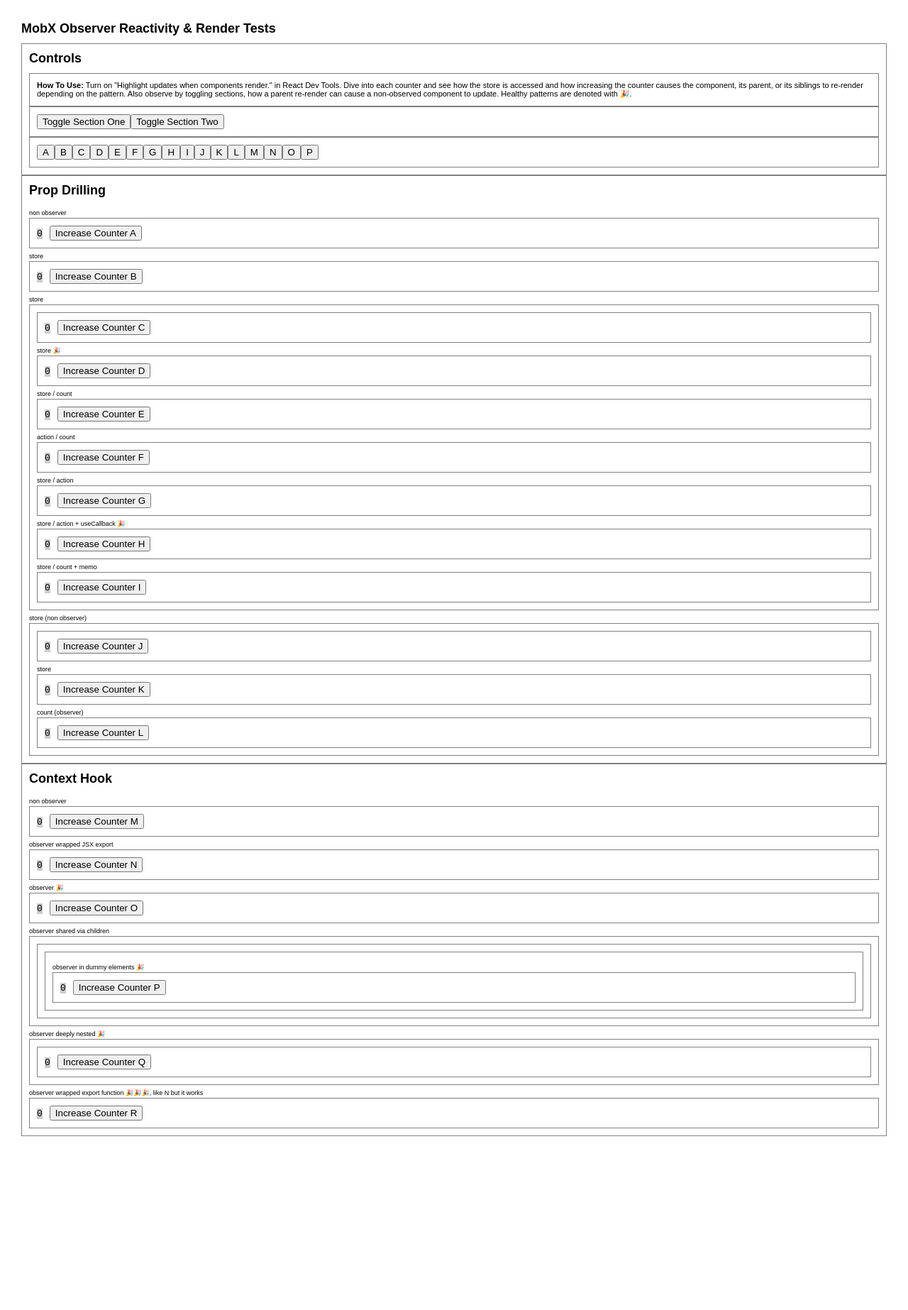
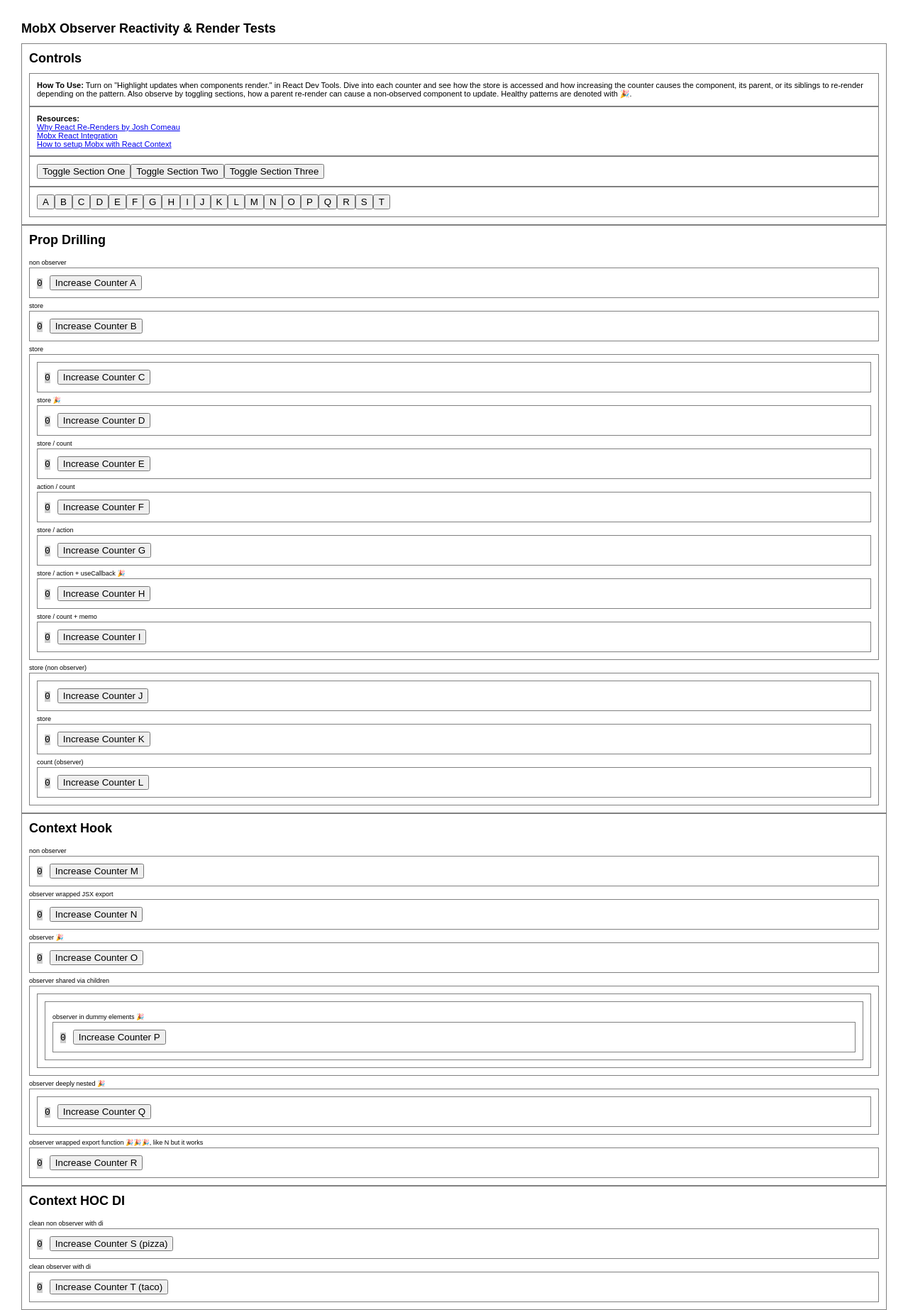
Before and after one commit to daltonrowe/mobx-tests, a React (Vite) app: page / in a window 1280 px wide. Shown: the whole page at 71% size. Before the commit the page ends 1601 px from the top, so only its background shows below. Built offline with nearby package versions, Linux system fonts and the light colour scheme.

Commit message:
start context HOC DI

```diff
--- a/src/components/App.css
+++ b/src/components/App.css
@@ -12,6 +12,10 @@
   width: 100vw;
   height: 100vh;
   padding: 30px;
+}
+
+.App a {
+  display: block;
 }
 
 h1,h2 {
--- a/src/components/App.tsx
+++ b/src/components/App.tsx
@@ -10,6 +10,8 @@
 import ComponentO from './ComponentO';
 import ComponentP from './ComponentP';
 import ComponentR from './ComponentR';
+import ComponentS from './ComponentS';
+import ComponentT from './ComponentT';
 import DummyComponent from './DummyComponent';
 import DummyNested from './DummyNested';
 
@@ -22,6 +24,8 @@
 
   const [collapseOne, setCollapseOne] = useState<boolean>(false);
   const [collapseTwo, setCollapseTwo] = useState<boolean>(false);
+  const [collapseThree, setCollapseThree] = useState<boolean>(false);
+
 
   return (
     <div className="App">
@@ -36,9 +40,16 @@
           Also observe by toggling sections, how a parent re-render can cause a non-observed component to update.
           Healthy patterns are denoted with 🎉.
         </div>
+        <div style={{ fontSize: '11px' }}>
+          <strong>Resources:</strong>
+          <a href='https://www.joshwcomeau.com/react/why-react-re-renders/#profiling-with-the-react-devtools'>Why React Re-Renders by Josh Comeau</a>
+          <a href='https://mobx.js.org/react-integration.html'>Mobx React Integration</a>
+          <a href='https://codingislove.com/setup-mobx-react-context/'>How to setup Mobx with React Context</a>
+        </div>
         <div>
           <button onClick={() => { setCollapseOne(!collapseOne) }}>Toggle Section One</button>
           <button onClick={() => { setCollapseTwo(!collapseTwo) }}>Toggle Section Two</button>
+          <button onClick={() => { setCollapseThree(!collapseThree) }}>Toggle Section Three</button>
         </div>
         <div>
           <button onClick={() => { store.increaseA() }}>A</button>
@@ -57,6 +68,10 @@
           <button onClick={() => { store.increaseN() }}>N</button>
           <button onClick={() => { store.increaseO() }}>O</button>
           <button onClick={() => { store.increaseP() }}>P</button>
+          <button onClick={() => { store.increaseQ() }}>Q</button>
+          <button onClick={() => { store.increaseR() }}>R</button>
+          <button onClick={() => { store.increaseS() }}>S</button>
+          <button onClick={() => { store.increaseT() }}>T</button>
         </div>
       </div>
 
@@ -106,6 +121,16 @@
         <span>observer wrapped export function 🎉🎉🎉, like N but it works</span>
         <ComponentR />
       </div>
+
+      <div style={{ display: collapseThree ? 'none' : 'block' }}>
+        <h2>Context HOC DI</h2>
+
+        <span>clean non observer with di</span>
+        <ComponentS otherProp="pizza" />
+
+        <span>clean observer with di</span>
+        <ComponentT otherProp="taco" />
+      </div>
     </div>
   )
 }
--- /dev/null
+++ b/src/components/ComponentS.tsx
@@ -0,0 +1,18 @@
+import { observer } from "mobx-react-lite";
+import { StoreType, useStore, withStore } from "../store/store";
+
+interface ComponentSProps {
+  store: StoreType
+  otherProp: string
+}
+
+const ComponentS = ({ store, otherProp }: ComponentSProps) => {
+  return (
+    <div>
+      <pre>{store.counterS}</pre>
+      <button onClick={() => { store.increaseS() }}>Increase Counter S ({otherProp})</button>
+    </div>
+  )
+};
+
+export default withStore(ComponentS)
--- /dev/null
+++ b/src/components/ComponentT.tsx
@@ -0,0 +1,18 @@
+import { observer } from "mobx-react-lite";
+import { StoreType, useStore, withStore } from "../store/store";
+
+interface ComponentTProps {
+  store: StoreType
+  otherProp: string
+}
+
+const ComponentT = ({ store, otherProp }: ComponentTProps) => {
+  return (
+    <div>
+      <pre>{store.counterT}</pre>
+      <button onClick={() => { store.increaseT() }}>Increase Counter T ({otherProp})</button>
+    </div>
+  )
+};
+
+export default withStore(observer(ComponentT))
--- a/src/store/store.ts
+++ b/src/store/store.tsx
@@ -20,78 +20,69 @@
   counterP: types.optional(types.number, 0),
   counterQ: types.optional(types.number, 0),
   counterR: types.optional(types.number, 0),
+  counterS: types.optional(types.number, 0),
+  counterT: types.optional(types.number, 0),
 }).actions(self => {
   return {
     increaseA: () => {
       self.counterA = self.counterA + 1
     },
-
     increaseB: () => {
       self.counterB = self.counterB + 1
     },
-
     increaseC: () => {
       self.counterC = self.counterC + 1
     },
-
     increaseD: () => {
       self.counterD = self.counterD + 1
     },
-
     increaseE: () => {
       self.counterE = self.counterE + 1
     },
-
     increaseF: () => {
       self.counterF = self.counterF + 1
     },
-
     increaseG: () => {
       self.counterG = self.counterG + 1
     },
-
     increaseH: () => {
       self.counterH = self.counterH + 1
     },
-
     increaseI: () => {
       self.counterI = self.counterI + 1
     },
-
     increaseJ: () => {
       self.counterJ = self.counterJ + 1
     },
-
     increaseK: () => {
       self.counterK = self.counterK + 1
     },
-
     increaseL: () => {
       self.counterL = self.counterL + 1
     },
-
     increaseM: () => {
       self.counterM = self.counterM + 1
     },
-
     increaseN: () => {
       self.counterN = self.counterN + 1
     },
-
     increaseO: () => {
       self.counterO = self.counterO + 1
     },
-
     increaseP: () => {
       self.counterP = self.counterP + 1
     },
-
     increaseQ: () => {
       self.counterQ = self.counterQ + 1
     },
-
     increaseR: () => {
       self.counterR = self.counterR + 1
+    },
+    increaseS: () => {
+      self.counterS = self.counterS + 1
+    },
+    increaseT: () => {
+      self.counterT = self.counterT + 1
     },
   }
 })
@@ -105,3 +96,7 @@
 export const StoreContext = createContext<StoreType>(store)
 
 export const useStore = () => useContext(StoreContext);
+
+export const withStore = (Component: any) => (props: any) => {
+  return <Component {...props} store={useStore()} />;
+};
```
Also changed, not shown: src/components/ComponentCChild.tsx (added, +19 -0 lines).
